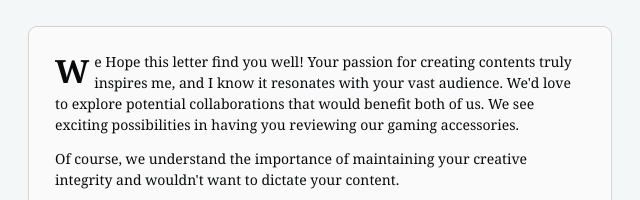
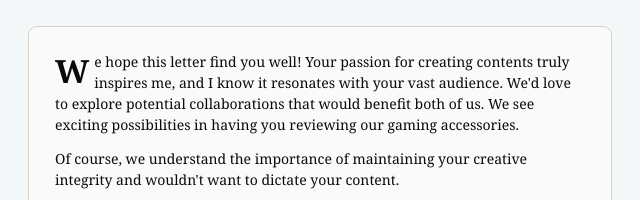
Before and after one commit to PIZZAxBOY/email-template, a website: page template/通用.html in a window 1280 px wide. Shown: the part 524-724 px from the top of the page, 321-961 px from the left. Drawn offline with nearby package versions, Linux system fonts and the light colour scheme.

Commit message:
correct spelling

```diff
--- a/template/通用.html
+++ b/template/通用.html
@@ -292,7 +292,7 @@
 
                                                 <div
                                                   style="font-family:Georgia;font-size:13px;line-height:1;text-align:left;color:rgb(8, 10, 12);">
-                                                    <p><span class="fist-letter">W</span>e Hope this
+                                                    <p><span class="fist-letter">W</span>e hope this
                                                         letter find you well! Your
                                                         passion for creating contents truly inspires
                                                         me, and
```
Also changed, not shown: 1 other file.
